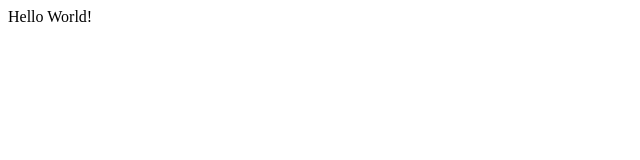
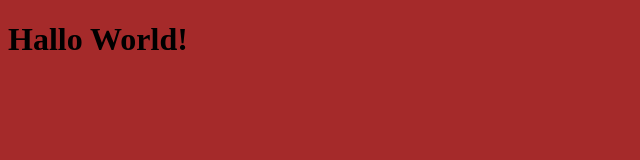
Before and after one commit to sjh200514/Git-Example-Remote, a plain HTML site: page index.html in a window 1280 px wide. Shown: the whole page, without its empty margins (0-640 px from the left). Drawn offline with Linux system fonts and the light colour scheme.

Commit message:
Creat git.css; Modified index.html: h1 and import css

```diff
--- /dev/null
+++ b/git.css
@@ -0,0 +1,4 @@
+body
+{
+    background-color:brown;
+}
--- a/index.html
+++ b/index.html
@@ -4,9 +4,10 @@
     <mata charset="UTF-8">
     <mata http-equiv="X-UA-Compatible" content="IE=edge">
     <mata name="viewport" content="width=device-width, initial-scale=1.0">
+    <link rel="stylesheet" type="text/css" href="git.css">
     <title>使用GIT的教学</title>
 </head>
 <body>
-    Hello World!
+    <h1>Hallo World!</h1>
 </body>
 </html>
```
